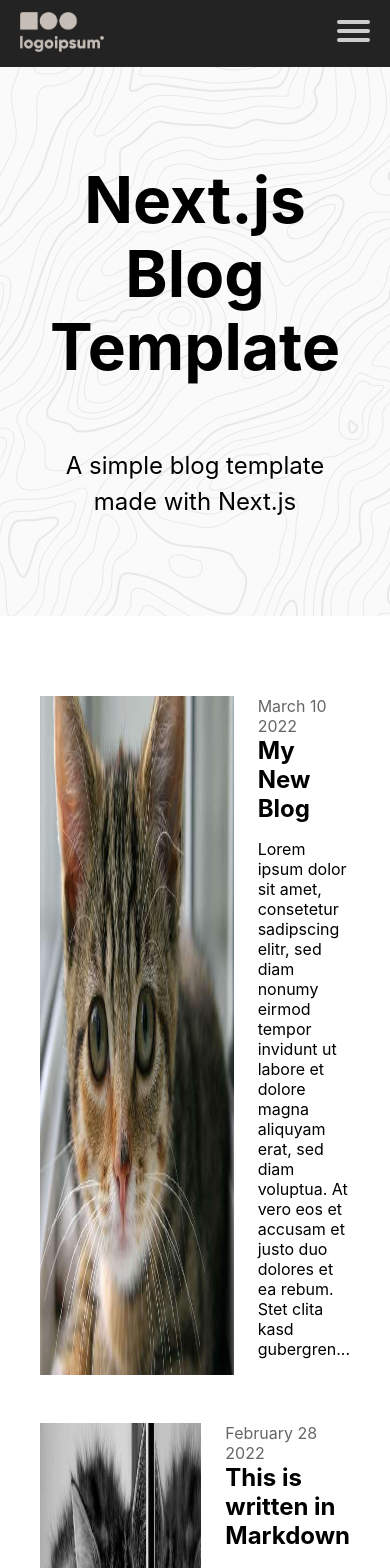
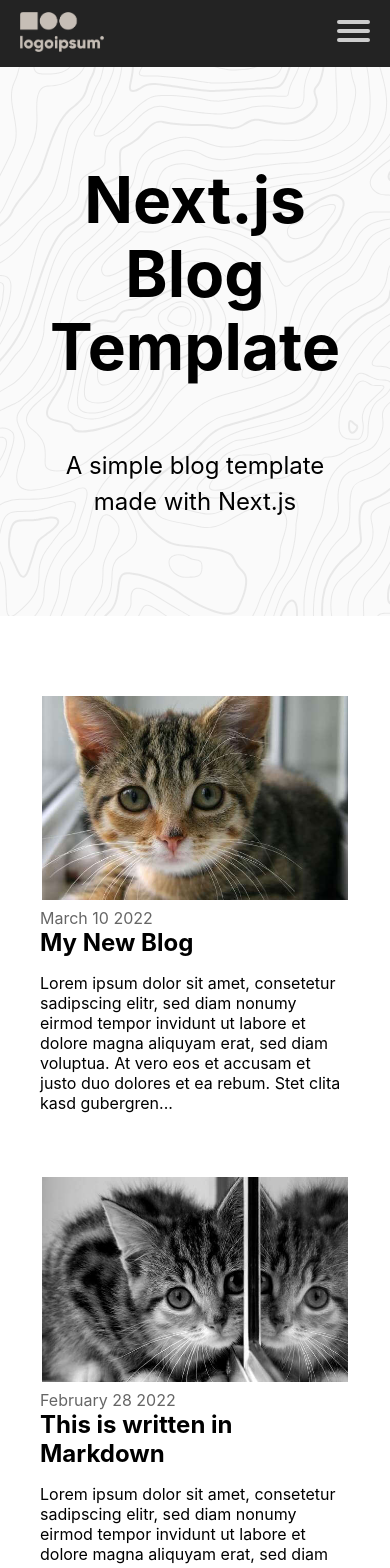
Before and after one commit to wwebdev/nextjs-blog-template, a Next.js app: page / in a window 390 px wide. Shown: the top 1568 px of the page. Built offline with nearby package versions, Linux system fonts and the light colour scheme.

Commit message:
make post list responsive

```diff
--- a/components/PostList/PostList.js
+++ b/components/PostList/PostList.js
@@ -11,7 +11,9 @@
   return <section className={styles.container}>
     { postList.map(post =>
       <div key={post.title} className={styles.post}>
-        <Image src={post.image} alt={post.title} width={200} height={100}/>
+        <div className={styles.imageContainer}>
+          <Image src={post.image} alt={post.title} width={200} height={133} layout="fill" />
+        </div>
         <div className={styles.postContent}>
           { post.date && <date>{post.date}</date> }
           <h2>
--- a/components/PostList/PostList.module.css
+++ b/components/PostList/PostList.module.css
@@ -5,6 +5,16 @@
 .post {
   display: flex;
   margin-bottom: 3rem;
+}
+
+.imageContainer {
+  position: relative;
+  width: 200px;
+  height: 133px;
+}
+
+.imageContainer img {
+  object-fit: contain;
 }
 
 .postContent {
@@ -19,3 +29,18 @@
 .postContent date {
   opacity: 0.6;
 }
+
+/* TODO as a variable */
+@media screen and (max-width: 600px) {
+  .post {
+    flex-direction: column;
+  }
+  .imageContainer {
+    width: 100%;
+    padding-bottom: 66%;
+  }
+  .postContent {
+    margin-left: 0;
+    margin-top: .5em;
+  }
+}
```
